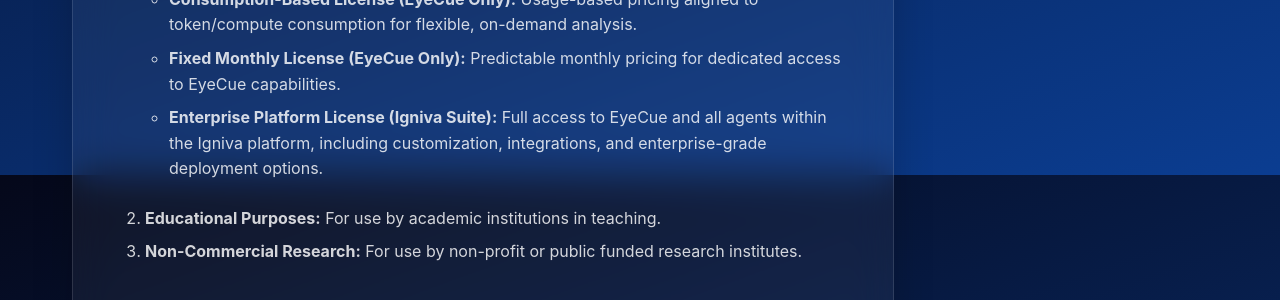
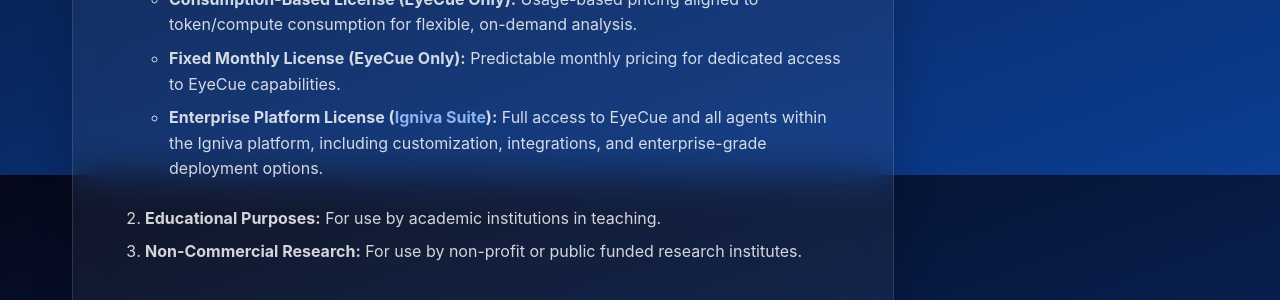
Before and after one commit to aganitha/eyecue, a Jekyll site: the page built from contact.md, in a window 1280 px wide. Shown: the part 725-1025 px from the top of the page. Built offline with Jekyll 4.4.1, drawn with Linux system fonts in a browser that asks for light colours; part of the change alters nothing that is shown.

```diff
--- a/contact.md
+++ b/contact.md
@@ -20,7 +20,7 @@ The EyeCue AI Agent automates interpretation of MD trajectories at expert level,
 1. **Commercial Use:** For use in commercial R&D pipelines. Available in multiple flexible models:
    - **Consumption-Based License (EyeCue Only):** Usage-based pricing aligned to token/compute consumption for flexible, on-demand analysis.
    - **Fixed Monthly License (EyeCue Only):** Predictable monthly pricing for dedicated access to EyeCue capabilities.
-   - **Enterprise Platform License (Igniva Suite):** Full access to EyeCue and all agents within the Igniva platform, including customization, integrations, and enterprise-grade deployment options.
+   - **Enterprise Platform License ([Igniva Suite](https://www.aganitha.ai/products/igniva/)):** Full access to EyeCue and all agents within the Igniva platform, including customization, integrations, and enterprise-grade deployment options.
 2. **Educational Purposes:** For use by academic institutions in teaching.
 3. **Non-Commercial Research:** For use by non-profit or public funded research institutes.
 
```
